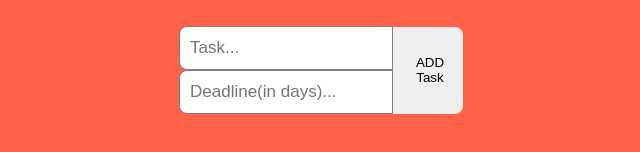
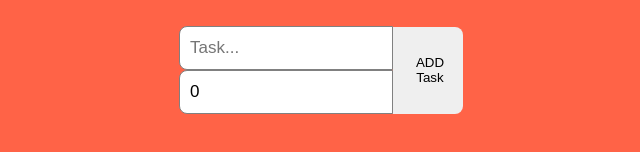
Before and after one commit to Kariuki11/app-react-to-do-list, a React (Create React App) app: page / in a window 1280 px wide. Shown: the part 330-482 px from the top of the page, without its empty margins (319-959 px from the left). Built offline with nearby package versions, Linux system fonts and the light colour scheme.

Commit message:
New changes

```diff
--- a/src/App.tsx
+++ b/src/App.tsx
@@ -18,6 +18,7 @@ const App: FC = () => {
   const addTask = (): void => {
     const newTask = {taskName: task, deadline: deadline};
     setTodoList([...todoList, newTask]);
+
   };
 
 
@@ -28,12 +29,14 @@ const App: FC = () => {
       <input type="text"
       placeholder="Task..."
       name="task"
+      value={task}
       onChange={handleChange}
       />
       <input
       type="number"
       placeholder="Deadline(in days)..."
       name="deadline"
+      value={deadline}
       onChange={handleChange}
       />
       </div>
```
